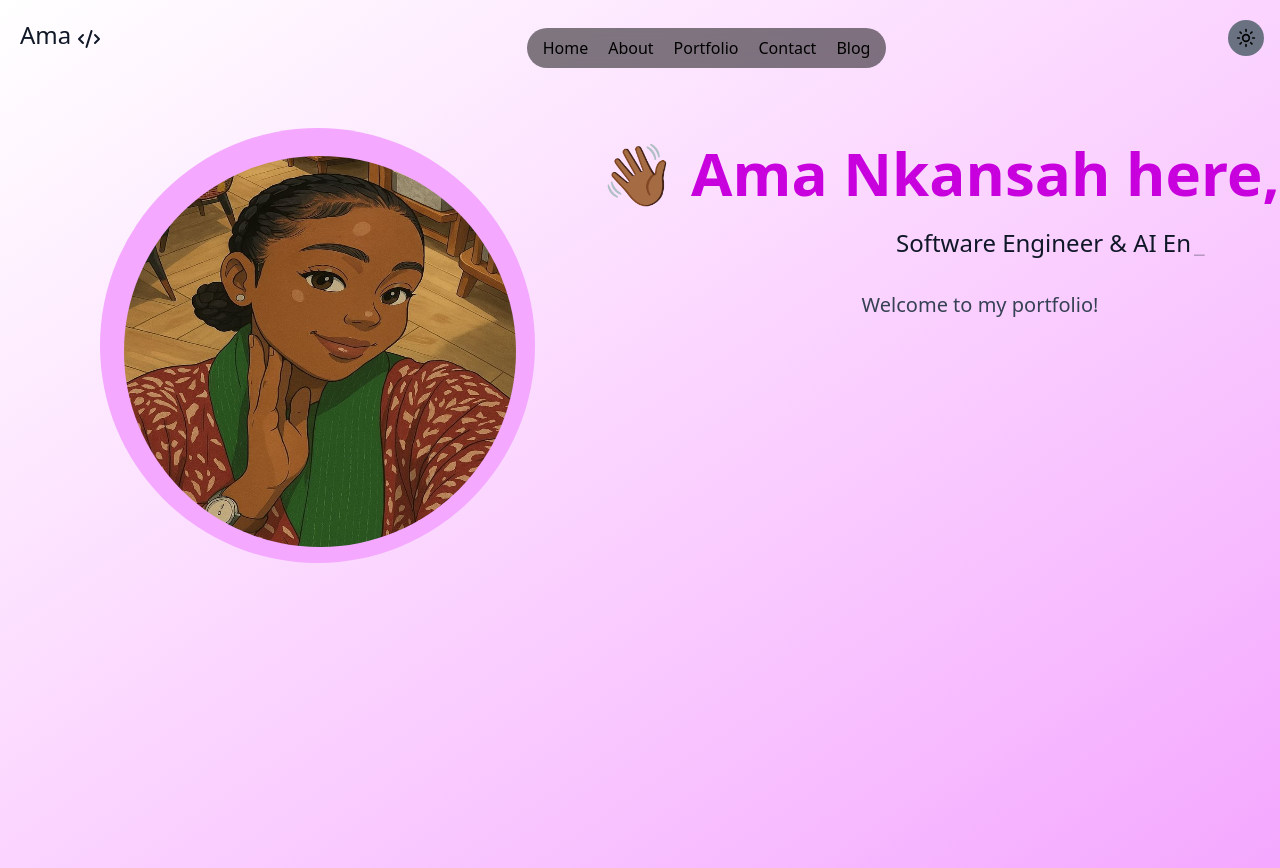
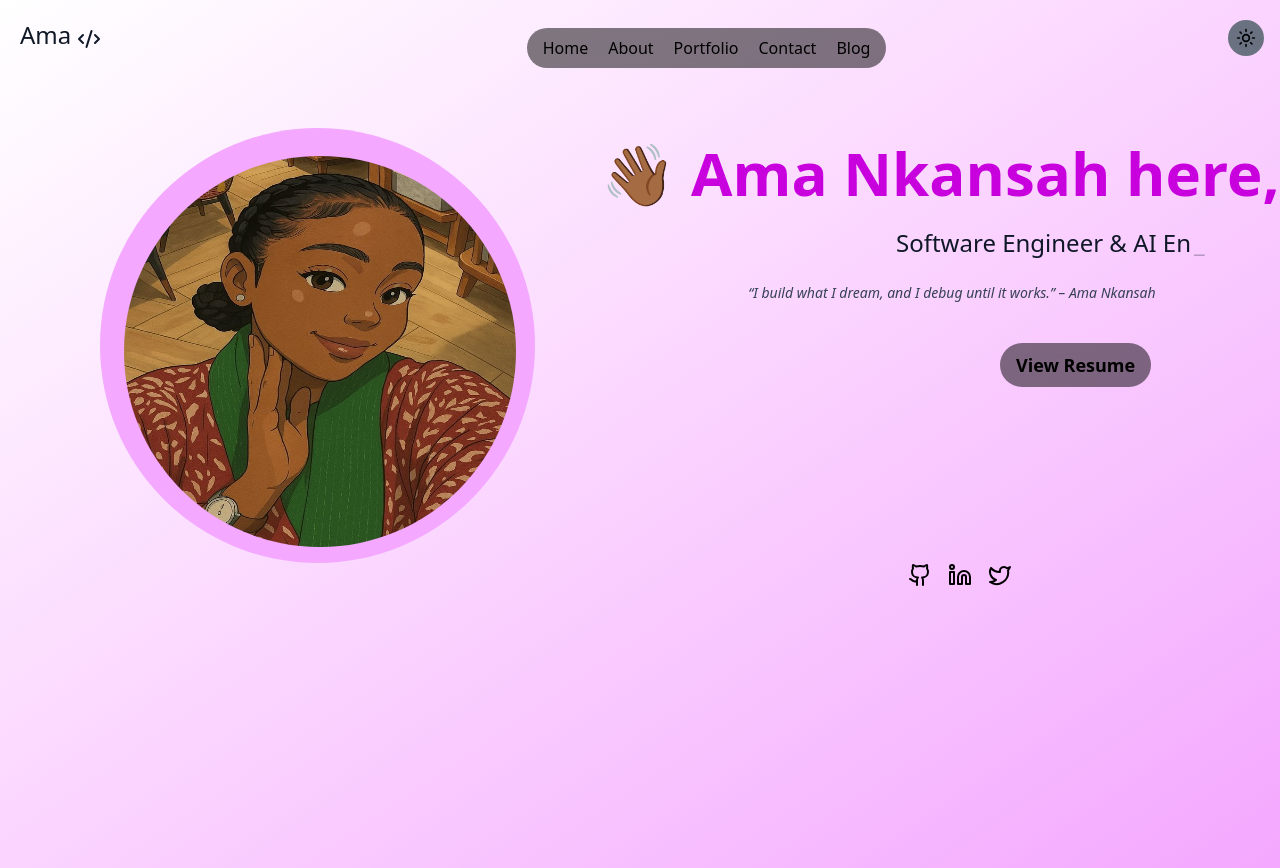
Before and after one commit to Ama-Nkansah/Personal_Website, a React (Vite) app: page / in a window 1280 px wide. Built offline with nearby package versions, Linux system fonts and the light colour scheme; a web font is replaced by a local one.

Commit message:
add socials in hero section

```diff
--- a/src/components/Hero.jsx
+++ b/src/components/Hero.jsx
@@ -1,6 +1,7 @@
 import { motion } from "framer-motion";
 import myImage from "../assets/cartoonify.jpg" ;
 import  Title from "../components/TypewriterTitle";
+import {SocialIcons} from "./socials";
 
 function Hero(){
   return (
@@ -21,6 +22,7 @@ function Hero(){
     </motion.div>
 
     {/* my text */}
+
     <div>
         <h1 className="md:text-6xl font-bold text-center mt-10 text-fuchsia-600 dark:text-fuchsia-300 -translate-y-100 translate-x-75">
           👋🏾 Ama Nkansah here,
@@ -28,11 +30,16 @@ function Hero(){
         <h2 className="text-2xl -translate-y-94 translate-x-224">
           Software Engineer & <Title/>
         </h2>
-        <p className="text-center md:text-xl mt-4 text-gray-700 dark:text-gray-300 -translate-y-90 translate-x-85">
-          Welcome to my portfolio!
+        <p className="text-center text-sm italic mt-2 text-gray-700 dark:text-gray-300 -translate-y-90 translate-x-78">
+          “I build what I dream, and I debug until it works.” – Ama Nkansah
         </p>
     </div>
-  </div>
+
+    <button className="backdrop-blur-md bg-black/50 dark:bg-fuchsia-200 transition-all duration-300 border-zinc-500 px-4 py-2 rounded-full mt-5 -translate-y-85 translate-x-250">
+      <a href="#" className="text-lg font-semibold text-black hover:text-fuchsia-200 dark:hover:text-fuchsia-900 ease-in-out ">View Resume</a>
+    </button>
+    <SocialIcons/>
+</div>
   )
 }
 
--- a/src/components/Navbar.jsx
+++ b/src/components/Navbar.jsx
@@ -14,19 +14,6 @@ const navItems = [
 
 export const Navbar = () => {
 
-  const [isScrolled, setIsScrolled] = useState(false);
-
-  useEffect(() => {
-    const handleScroll = () => {
-      setIsScrolled(window.scrollY > 10);
-    }
-    window.addEventListener('scroll', handleScroll);
-    return () => {
-      window.removeEventListener('scroll', handleScroll);
-    }
-  },[]);
-
-
   return (
   <div>
     <div className="container flex items-center px-5 py-4 gap-2">
@@ -37,7 +24,7 @@ export const Navbar = () => {
       </a>
     </div>
 
-    <nav className={cn("z-10 top-7 left-1/3 translate-x-25 fixed flex items-center gap-5 rounded-full py-2 px-4 backdrop-blur-md bg-black/50 text-black dark:bg-fuchsia-200 dark:text-black transition-all duration-300 border-zinc-500",)}>
+    <nav className={cn("z-10 top-7 left-1/3 translate-x-25 fixed flex items-center gap-5 rounded-full py-2 px-4 backdrop-blur-md bg-black/50 text-black dark:bg-fuchsia-200 transition-all duration-300 border-zinc-500 ")}>
       <a href=" " className="hover:text-fuchsia-200 transition-colors duration-100dark:hover:text-fuchsia-900">Home</a>
       <a href="" className="hover:text-fuchsia-200 transition-colors duration-100 dark:hover:text-fuchsia-900">About</a>
       <a href="" className="hover:text-fuchsia-200 transition-colors duration-100 dark:hover:text-fuchsia-900">Portfolio</a>
--- /dev/null
+++ b/src/components/socials.jsx
@@ -0,0 +1,28 @@
+import { Github, Linkedin, Twitter }  from "lucide-react";
+
+export function SocialIcons(){
+return(
+<div className="flex gap-4 justify-center mt-4 ">
+  <a
+    href="https://github.com/Ama-Nkansah"
+    target="_blank"
+    rel="noopener noreferrer"
+  >
+    <Github className="w-6 h-6 text-black dark:text-white hover:text-fuchsia-600 dark:hover:text-fuchsia-300 transition -translate-y-45 translate-x-80" />
+  </a>
+  <a
+    href="https://www.linkedin.com/in/ama-nkansah/"
+    target="_blank"
+    rel="noopener noreferrer"
+  >
+    <Linkedin className="w-6 h-6  text-black dark:text-white hover:text-fuchsia-600 dark:hover:text-fuchsia-300  transition -translate-y-45 translate-x-80" />
+  </a>
+ < a
+    href="https://twitter.com/AmaNkansah"
+    target="_blank"
+    rel="noopener noreferrer"
+  >
+    <Twitter className="w-6 h-6 text-black dark:text-white hover:text-fuchsia-600 dark:hover:text-fuchsia-300 transition -translate-y-45 translate-x-80" />
+  </a>
+</div>
+)};
--- a/src/index.jsx
+++ b/src/index.jsx
@@ -10,5 +10,5 @@ root.render(
     <MyThemeProvider>
       <App />
     </MyThemeProvider>
-  </StrictMode>,
+  </StrictMode>
 )
```
Also changed, not shown: src/components/theme-provider.jsx (line endings or trailing spaces).
